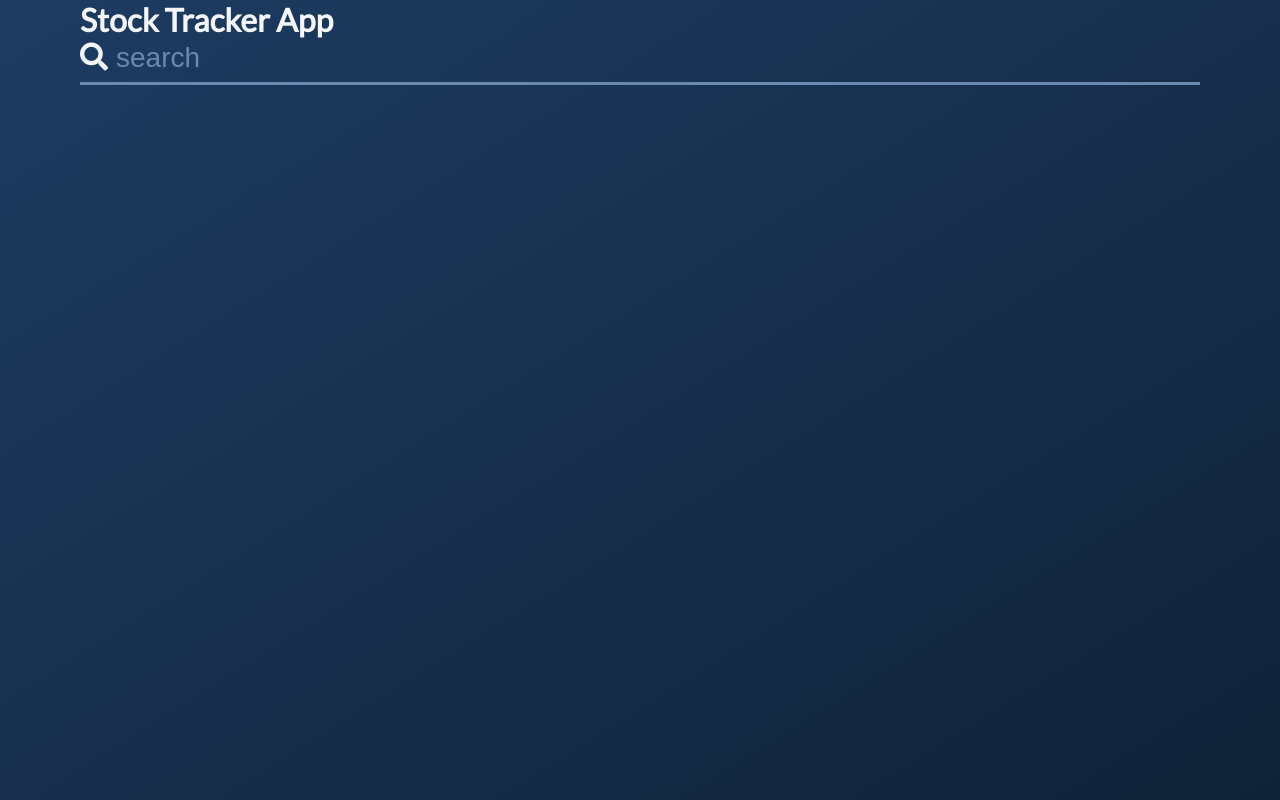
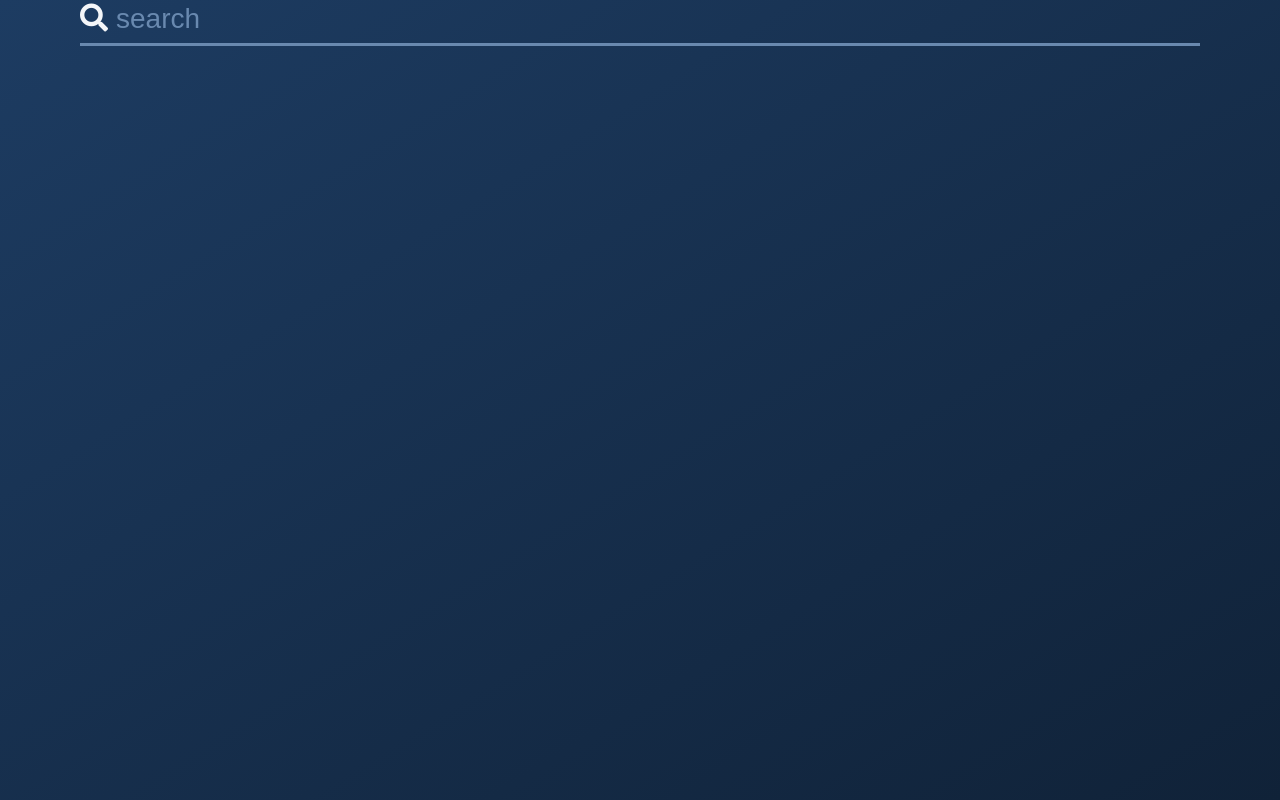
Before and after one commit to santiagoa58/flawless-stock-tracker, a React app: page / in a window 1280 px wide. Built offline with nearby package versions, Linux system fonts and the light colour scheme.

Commit message:
remove place holder title

```diff
--- a/src/components/App.tsx
+++ b/src/components/App.tsx
@@ -10,7 +10,7 @@ import { Loader } from '../util';
 const App: React.SFC = ({ areNewsLoading, isOverviewLoading }: any) => {
   return (
     <>
-      <HeaderContainer title="Stock Tracker App" />
+      <HeaderContainer />
       <div className="section-data">
         {areNewsLoading && <Loader />}
         {!areNewsLoading && <NewsGraphContainer />}
```
